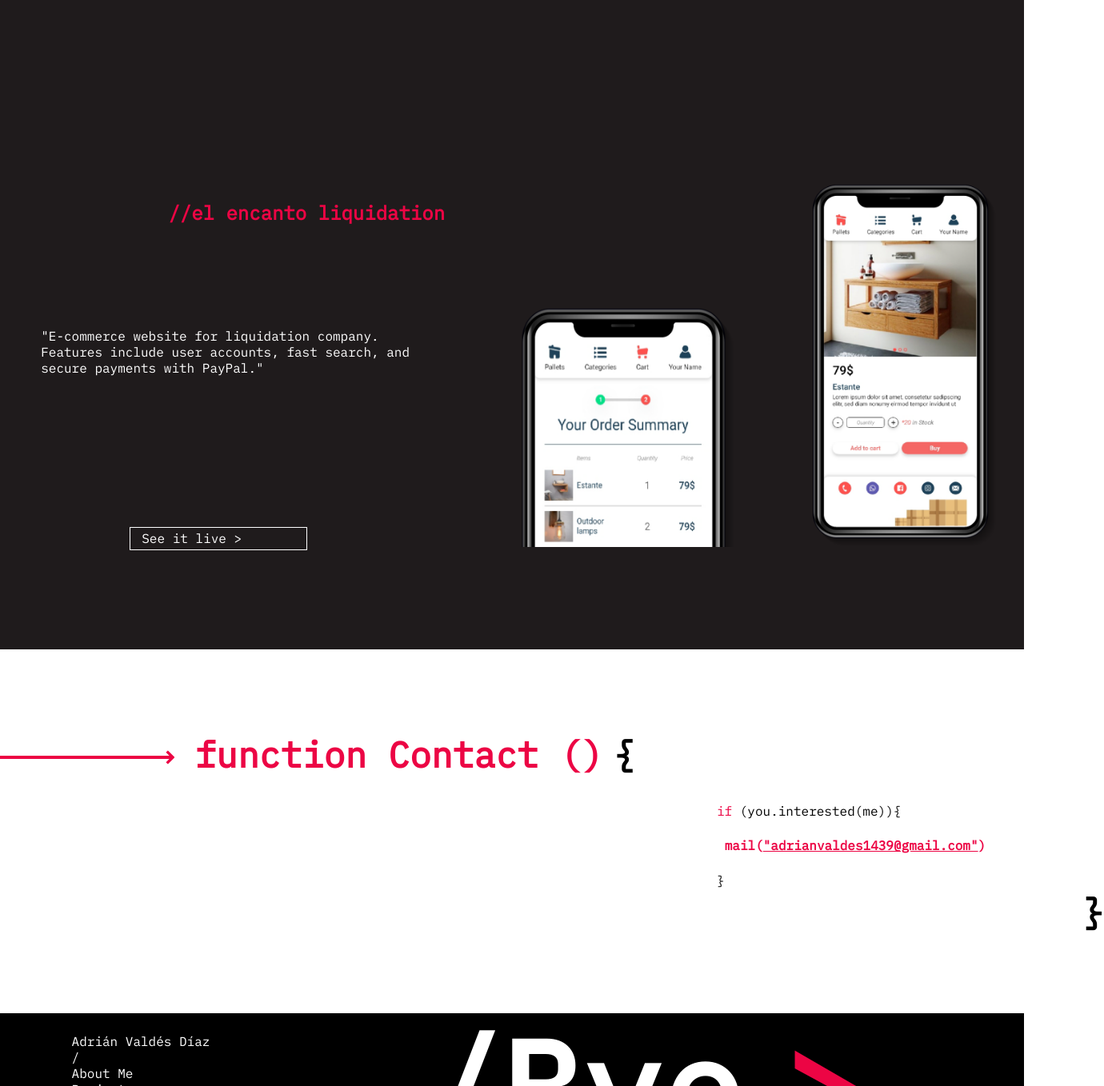
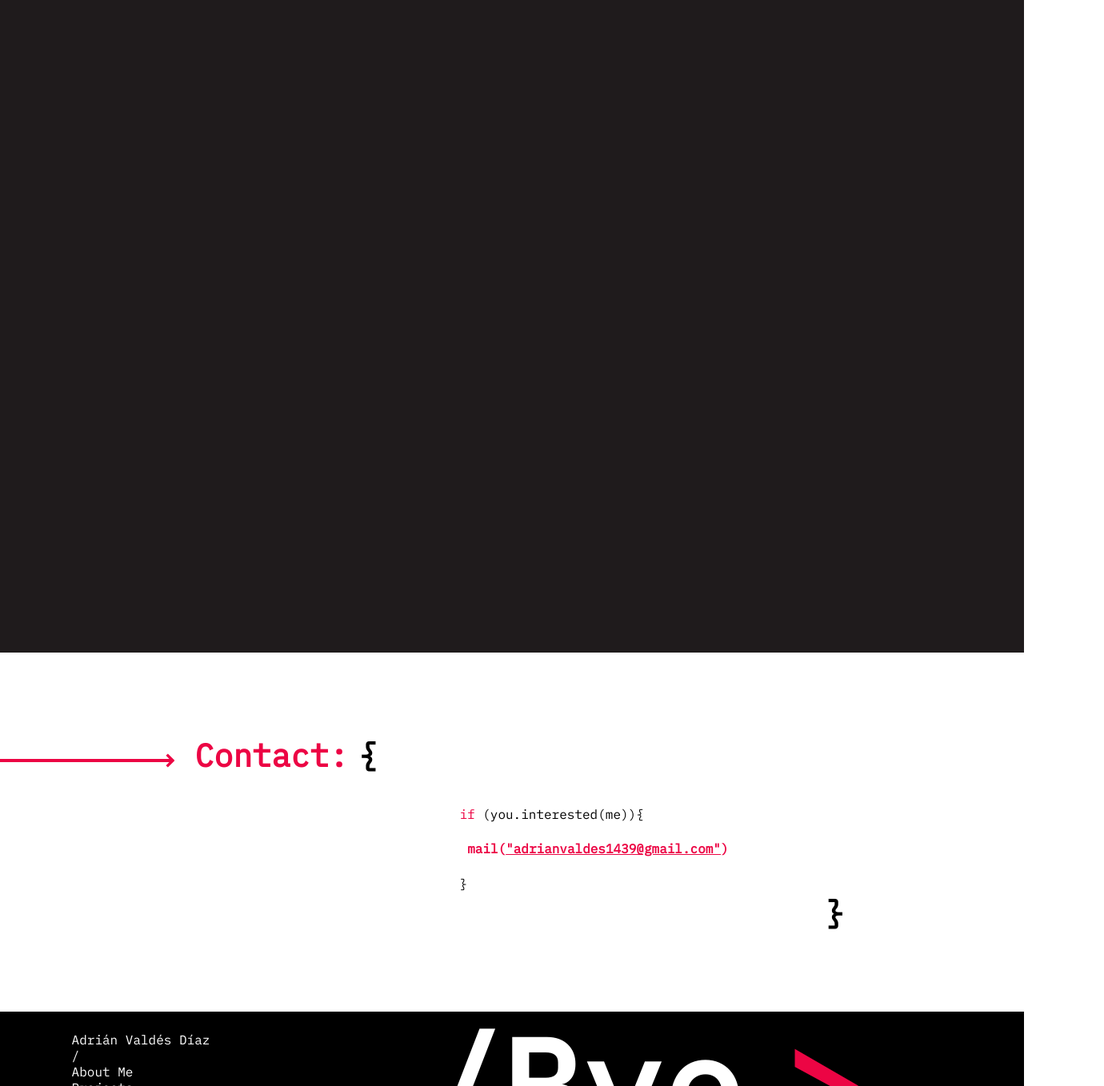
Before and after one commit to sidecontrolpapi/landing, a React (Create React App) app: page / in a window 1280 px wide. Shown: the part 2267-3625 px from the top of the page at 80% size, 1380 px wide, since content can reach past the window. Built offline with nearby package versions, Linux system fonts and the light colour scheme.

Commit message:
projects section animation

```diff
--- a/src/components/ProjectCard.jsx
+++ b/src/components/ProjectCard.jsx
@@ -1,9 +1,14 @@
+import { useContext } from "react"
+import { MenuContext } from "../context/MenuContext"
+
 const ProjectCard = ({project})=> {
+
+const {selected} = useContext(MenuContext)
 
     return (
         <div className="ProjectCard">
 
-            <div className="ImagesDiv">
+            <div className={`ImagesDiv ${project.id%2!==0?"hiddenLeft":"hiddenRight"} ${selected>=project.id+1?project.id%2!==0?"showLeft":"showRight":""}`}>
                 <a target="_blank" rel="noreferrer" href={project.link}>
                 <img className="Portrait" src={project.portrait} alt="" />
                 </a>
@@ -12,7 +17,7 @@ const ProjectCard = ({project})=> {
                 </a>
             </div>
 
-            <div className="TextDiv">
+            <div  className={`TextDiv ${project.id%2===0?"hiddenLeft":"hiddenRight"} ${selected>=project.id+1?project.id%2===0?"showLeft":"showRight":""}`}>
                 <h2 className="red">&#47;&#47;{project.title}</h2>
                 <div className="InnerText">
                     <p>&quot;{project.description}&quot;</p>
--- a/src/pages/AboutMe.jsx
+++ b/src/pages/AboutMe.jsx
@@ -13,13 +13,13 @@ const AboutMe = ()=> {
         <section id="AboutMe">
 
 
-            <img id="Me" className={`Me ${selected===1?"meShowing":""}`} src={me} alt="" />
+            <img id="Me" className={`Me ${selected===1?"showLeft":""}`} src={me} alt="" />
 
 
             <div id="summary">
                 <div className="container">
                 <div className="container">
-                <h1 id="AboutMeh1" className={`red hidden ${selected>=1?"typed":""}`}>&#47;&#47;About Me</h1>
+                <h1 id="AboutMeh1" className={`red beforeType ${selected>=1?"typed":""}`}>&#47;&#47;About Me</h1>
                 </div>
                 </div>
                 <p className={`${selected>=1?"textShowing":"beforeShow"}`}>
--- a/src/pages/Contact.jsx
+++ b/src/pages/Contact.jsx
@@ -14,7 +14,7 @@ const Contact =()=>{
             <img id="ContactArrVert" src={mid} alt=""/>
 
             <div className="CenterContact">
-                <h1 className="red">function Contact ()</h1>
+                <h1 className="red">Contact: </h1>
                 <h1>&#123;</h1>
             </div>
 
--- a/src/pages/Projects.jsx
+++ b/src/pages/Projects.jsx
@@ -1,13 +1,17 @@
-import { useEffect } from "react"
+import { useContext, useEffect } from "react"
 import ProjectCard from "../components/ProjectCard"
+import { MenuContext } from "../context/MenuContext"
 import projects from "../temporalProjectsJSON"
 
 const Projects = ()=> {
 
-    useEffect(()=>{console.log(projects.sort((a,b)=>a.id<b.id?-1:1))},[])
+    const {selected} = useContext(MenuContext)
+
     return (
         <section id="Projects">
-            <h1 className="red">&#47;&#47;Projects</h1>
+            <div className="container">
+            <h1 className={`red beforeType ${selected>=2?"typed":""}`}>&#47;&#47;Projects</h1>
+            </div>
             {projects.sort((a,b)=>a.id<b.id?-1:1).map(project=><ProjectCard key={project.id} project={project}/>)}
         </section>
     )
--- a/src/styles/App.css
+++ b/src/styles/App.css
@@ -265,6 +265,7 @@
   grid-template-areas: "images text";
   color: #fff;
   background-color: #1f1b1c;
+  overflow: hidden;
   padding-bottom: 10%;
   padding-top: 5%;
 }
--- a/src/styles/Scrolling Animations.css
+++ b/src/styles/Scrolling Animations.css
@@ -1,12 +1,29 @@
 
-.meShowing {
-left: 0;
-opacity: 1;
+
+.hiddenLeft {
+    position: relative;
+    opacity: 0.1;
+    left: -80vh;
+    transition: all 1.5s 1.5s;
+    }
+
+    .hiddenRight {
+        position: relative;
+        opacity: 0.1;
+        right: -80vh;
+        transition: all 1.5s 1.5s;
+        }
+
+.beforeShow {
+      opacity: 0;
+        }
+.showRight {
+
+        opacity: 1;
+        right: 0;
+
+        }
+.showLeft {
+        opacity: 1;
+        left: 0;
 }
-
-.beforeType {
-    width: 0;
-}
-.beforeShow {
-    opacity: 0;
-}
--- a/src/styles/Typing animations.css
+++ b/src/styles/Typing animations.css
@@ -17,11 +17,18 @@
     border-right: .2rem solid #ec0544;
     animation: typing 1.5s 0.1s steps(10, end) forwards,
                caret .35s step-end infinite,
-               noCaret 0.1s 1s forwards;
+               noCaret 0.1s 1.8s forwards;
 
 
 }
-
+.beforeType {
+    width: 0;
+    overflow: hidden;
+    display: inline-block;
+    margin-right: auto;
+    width: 0;
+    white-space: nowrap;
+}
 #Path_2 {
     transform: "translate(-18.944 -300.456)";
 }
@@ -62,12 +69,3 @@
         opacity: 1;
     }
 }
-
-.hidden {
-    width: 0;
-    overflow: hidden;
-    display: inline-block;
-    margin-right: auto;
-    width: 0;
-    white-space: nowrap;
-}
--- a/src/styles/media queries.css
+++ b/src/styles/media queries.css
@@ -110,6 +110,9 @@
     * {
         font-size: 1rem;
     }
+    .Contact h1 {
+        font-size: 2.5rem;
+    }
 
     #summary p{
         font-size: 0.9rem;
```
